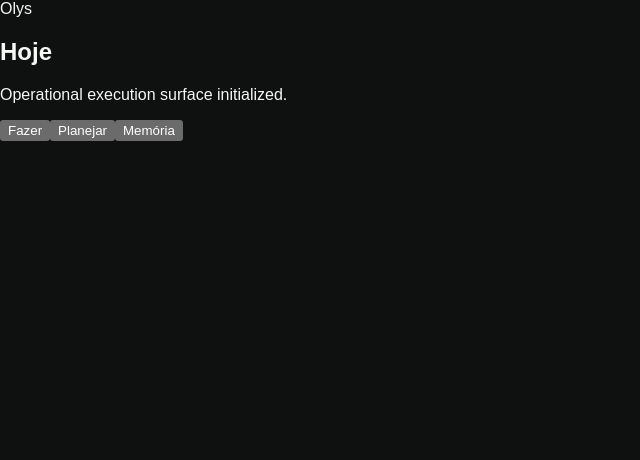
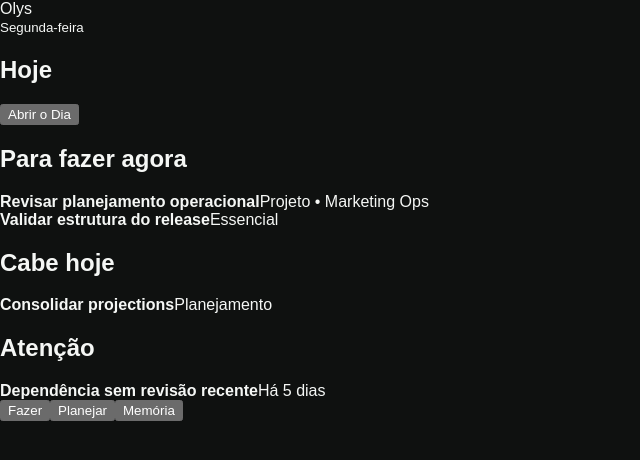
Before and after one commit to filipedreyer/Olys-auto, a React app: page / in a window 1280 px wide. Shown: the top 460 px of the page, without its empty margins (0-640 px from the left). Built offline with nearby package versions, Linux system fonts and the light colour scheme; the HTML template or start-up script is replaced by a standard one.

Commit message:
feat: connect Hoje screen to application

```diff
--- a/src/app/App.tsx
+++ b/src/app/App.tsx
@@ -1,12 +1,10 @@
+import { HojeScreen } from '../features/fazer/screens/HojeScreen'
 import { AppShell } from './shell/AppShell'
 
 export function App() {
   return (
     <AppShell>
-      <section>
-        <h1>Hoje</h1>
-        <p>Operational execution surface initialized.</p>
-      </section>
+      <HojeScreen />
     </AppShell>
   )
 }
```
